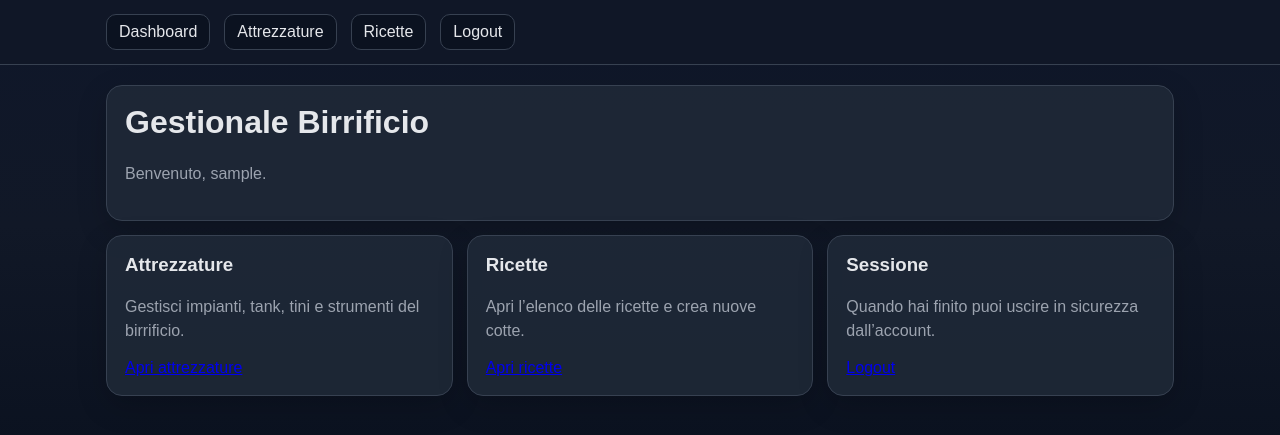
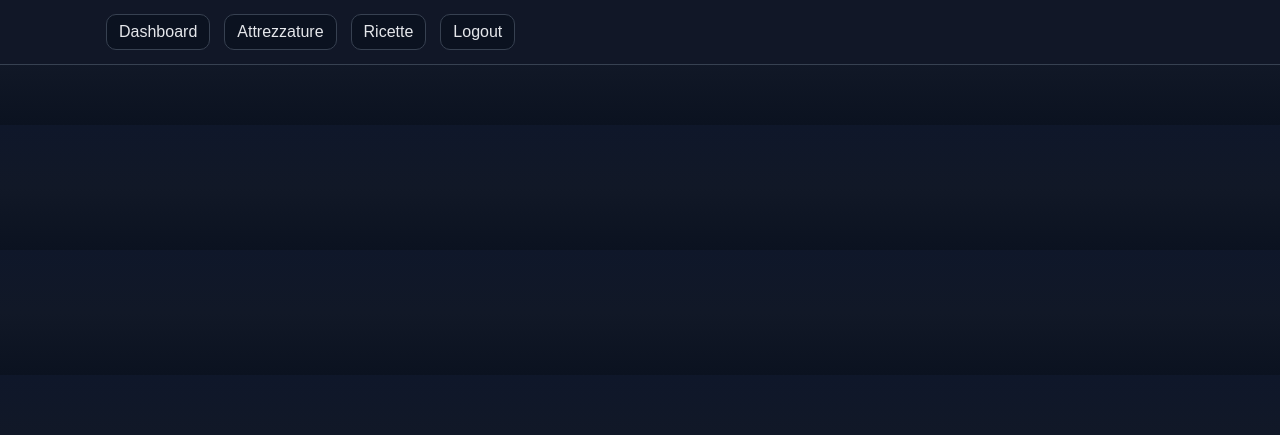
Before and after one commit to smaranghi-spec/Gestionale-Birra, a FastAPI app: page / in a window 1280 px wide. Shown: the top 435 px of the page. Run offline with FastAPI, Linux system fonts and the light colour scheme; the visitor is signed in with stand-in values (Sample User, id 1); tables that the repository leaves empty hold one stand-in row (values such as "Sample post").

Commit message:
Update home.html

```diff
--- a/templates/home.html
+++ b/templates/home.html
@@ -1,28 +1,104 @@
-{% extends "base.html" %}
+<!doctype html>
+<html lang="it">
+<head>
+  <meta charset="utf-8">
+  <meta name="viewport" content="width=device-width, initial-scale=1">
+  <title>{{ title or 'Gestionale Birrificio' }}</title>
+  <style>
+    :root {
+      --bg: #0f172a;
+      --card: #1f2937;
+      --border: #374151;
+      --text: #e5e7eb;
+      --muted: #9ca3af;
+      --accent: #60a5fa;
+    }
+    * { box-sizing: border-box; }
+    body {
+      margin: 0;
+      font-family: Arial, Helvetica, sans-serif;
+      background: linear-gradient(180deg, #0f172a, #111827 50%, #0b1220);
+      color: var(--text);
+    }
+    header {
+      position: sticky;
+      top: 0;
+      background: rgba(17, 24, 39, 0.95);
+      border-bottom: 1px solid var(--border);
+      z-index: 10;
+    }
+    .nav {
+      max-width: 1100px;
+      margin: 0 auto;
+      padding: 14px 16px;
+      display: flex;
+      gap: 14px;
+      flex-wrap: wrap;
+    }
+    .nav a {
+      color: var(--text);
+      text-decoration: none;
+      padding: 8px 12px;
+      border-radius: 10px;
+      background: #0b1220;
+      border: 1px solid var(--border);
+    }
+    .nav a:hover {
+      border-color: var(--accent);
+    }
+    main {
+      max-width: 1100px;
+      margin: 0 auto;
+      padding: 20px 16px 40px;
+    }
+    .card {
+      background: var(--card);
+      border: 1px solid var(--border);
+      border-radius: 16px;
+      padding: 18px;
+      margin-bottom: 14px;
+    }
+    .grid {
+      display: grid;
+      grid-template-columns: repeat(auto-fit, minmax(230px, 1fr));
+      gap: 14px;
+    }
+    p { color: var(--muted); line-height: 1.5; }
+    input, textarea, button {
+      font: inherit;
+    }
+    input, textarea {
+      width: 100%;
+      padding: 10px 12px;
+      margin-bottom: 10px;
+      border-radius: 10px;
+      border: 1px solid var(--border);
+      background: #0b1220;
+      color: var(--text);
+    }
+    button {
+      border: 0;
+      padding: 10px 14px;
+      border-radius: 10px;
+      background: var(--accent);
+      color: #fff;
+      cursor: pointer;
+      font-weight: 700;
+    }
+  </style>
+</head>
+<body>
+  <header>
+    <nav class="nav">
+      <a href="/">Dashboard</a>
+      <a href="/attrezzature">Attrezzature</a>
+      <a href="/ricette/html">Ricette</a>
+      <a href="/logout">Logout</a>
+    </nav>
+  </header>
 
-{% block content %}
-<div class="card">
-  <h1>Gestionale Birrificio</h1>
-  <p class="muted">Benvenuto, {{ user.username }}.</p>
-</div>
-
-<div class="grid">
-  <div class="card">
-    <h3>Attrezzature</h3>
-    <p>Gestisci impianti, tank, tini e strumenti del birrificio.</p>
-    <a href="/attrezzature">Apri attrezzature</a>
-  </div>
-
-  <div class="card">
-    <h3>Ricette</h3>
-    <p>Apri l’elenco delle ricette e crea nuove cotte.</p>
-    <a href="/ricette/html">Apri ricette</a>
-  </div>
-
-  <div class="card">
-    <h3>Sessione</h3>
-    <p>Quando hai finito puoi uscire in sicurezza dall’account.</p>
-    <a href="/logout">Logout</a>
-  </div>
-</div>
-{% endblock %}
+  <main>
+    {% block content %}{% endblock %}
+  </main>
+</body>
+</html>
```
